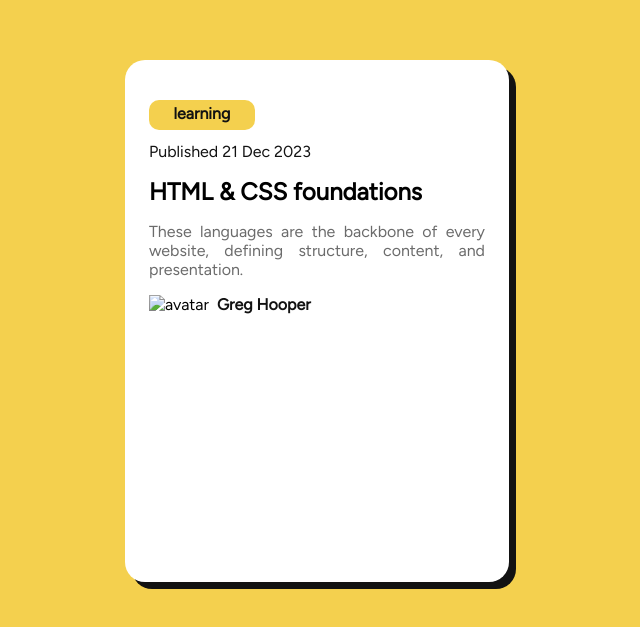
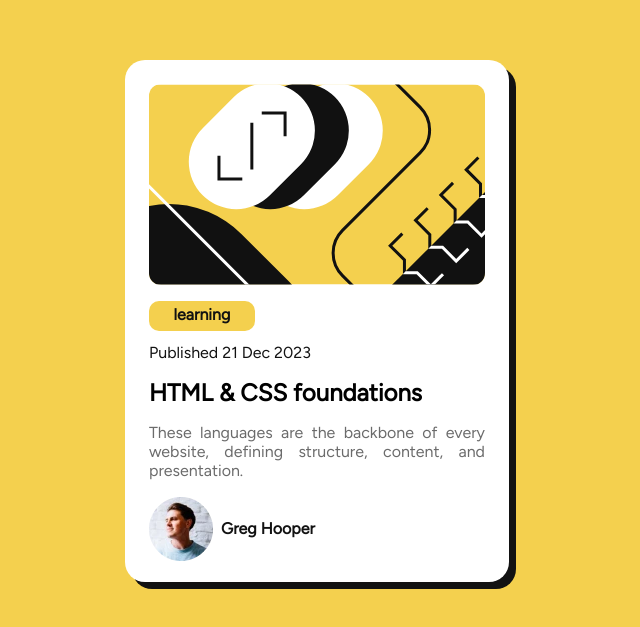
Before and after one commit to ducmanhaha/blogpreview, a plain HTML site: page index.html in a window 1280 px wide. Shown: the part 111-738 px from the top of the page, without its empty margins (323-963 px from the left). Drawn offline with Linux system fonts and the light colour scheme.

Commit message:
Update index.html

```diff
--- a/index.html
+++ b/index.html
@@ -76,7 +76,7 @@
 </head>
 <body>
   <div class="block1">
-    <img  class="top" src="/blog-preview-card-main/assets/images/illustration-article.svg" alt="">
+    <img  class="top" src="/blogpreview/assets/images/illustration-article.svg" alt="">
     <div class="para">
       <div class="learning">
         <b>learning</b>
@@ -87,7 +87,7 @@
        <h1>HTML & CSS foundations</h1>
        <p style="text-align: justify;">These languages are the backbone of every website, defining structure, content, and presentation.</p>
        <div class="avt-ctn">
-        <img class="avt" src="/blog-preview-card-main/assets/images/image-avatar.webp" alt="avatar">
+        <img class="avt" src="/blogpreview/assets/images/image-avatar.webp" alt="avatar">
         <b style="color: hsl(0, 0%, 7%);">Greg Hooper</b>
        </div>
     </div>
```
